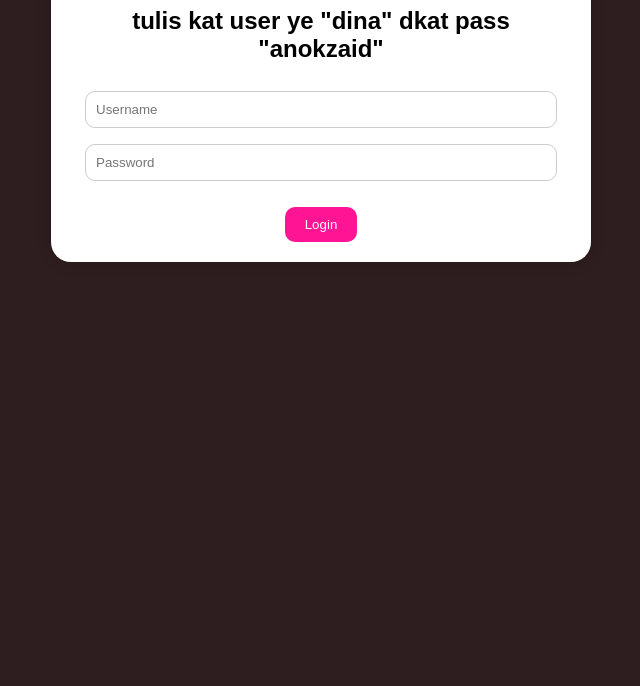
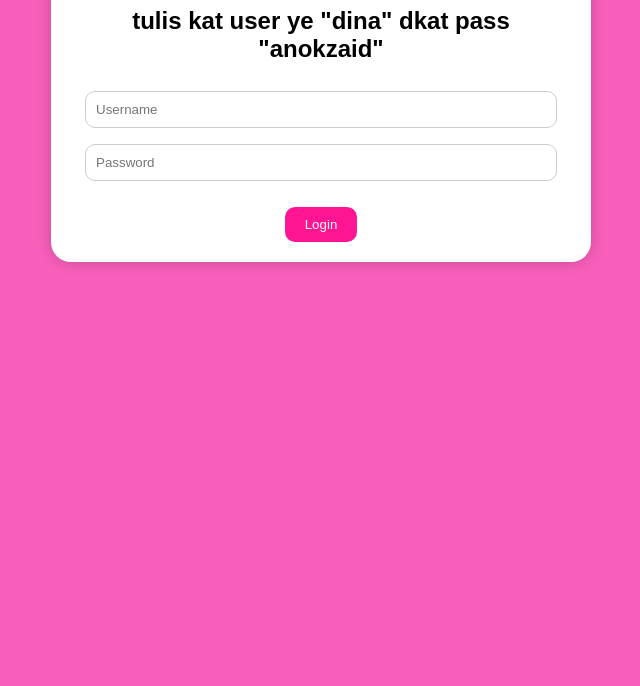
Before and after one commit to rheaa-beep/dunno, a plain HTML site: page index.html in a window 1280 px wide. Shown: the part 114-800 px from the top of the page, without its empty margins (319-959 px from the left). Drawn offline with Linux system fonts and the light colour scheme.

Commit message:
Update index.html

```diff
--- a/index.html
+++ b/index.html
@@ -9,7 +9,7 @@
 
 body{
     font-family: Arial, sans-serif;
-    background:#2E1E1F;
+    background:#f85fbb;
     text-align:center;
     margin:0;
     padding:20px;
```
